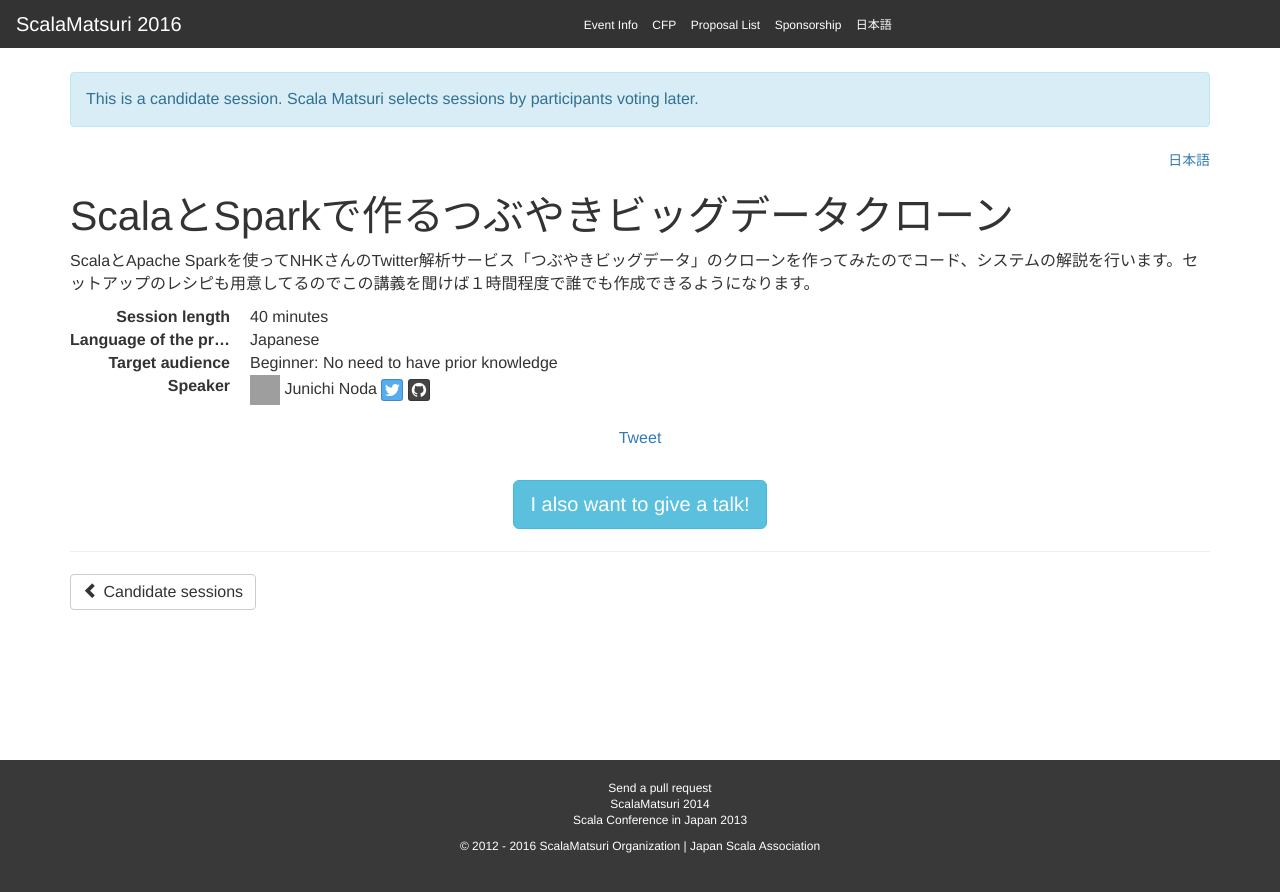
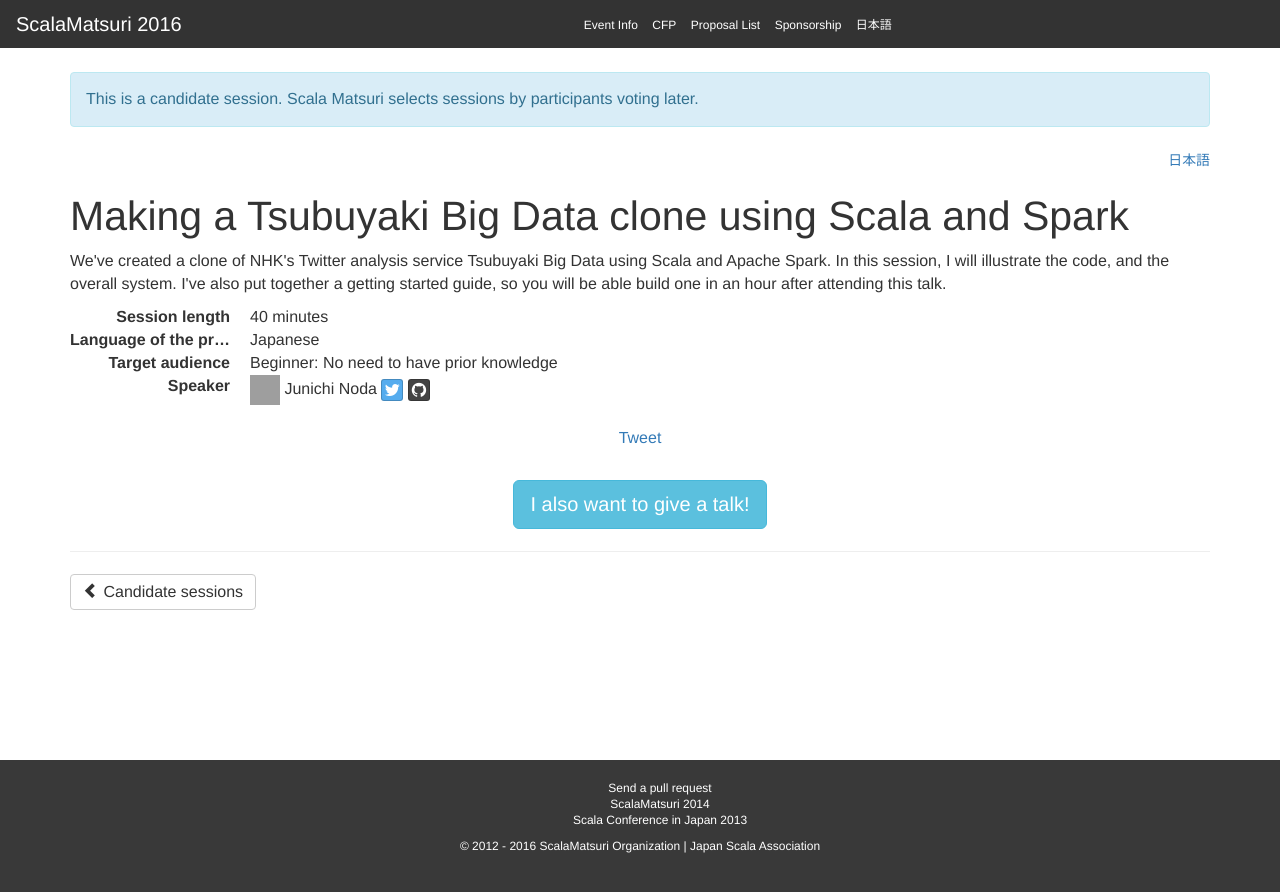
Before and after one commit to scalajp/2016.scalamatsuri.org, a Jekyll site: the page built from _candidates_en/JunichiNoda_1.html, in a window 1280 px wide. Shown: the top 892 px of the page. Built offline with Jekyll 4.4.1, drawn with Linux system fonts in a browser that asks for light colours; nearby versions of some CDN libraries; comment, search, counter and statistics services are not loaded; grey boxes are pictures that could not be loaded.

Commit message:
Translates JunichiNoda_1.html

```diff
--- a/_candidates_en/JunichiNoda_1.html
+++ b/_candidates_en/JunichiNoda_1.html
@@ -1,6 +1,6 @@
 ---
 name: Junichi Noda
-title: ScalaとSparkで作るつぶやきビッグデータクローン
+title: Making a Tsubuyaki Big Data clone using Scala and Spark
 length: 40
 audience: Beginner
 language: Japanese
@@ -8,4 +8,4 @@ twitter: n428dev
 github: AKB428
 icon: https://avatars3.githubusercontent.com/u/2659194?v=3&s=460
 ---
-<p>ScalaとApache Sparkを使ってNHKさんのTwitter解析サービス「つぶやきビッグデータ」のクローンを作ってみたのでコード、システムの解説を行います。セットアップのレシピも用意してるのでこの講義を聞けば１時間程度で誰でも作成できるようになります。</p>
+<p>We've created a clone of NHK's Twitter analysis service Tsubuyaki Big Data using Scala and Apache Spark. In this session, I will illustrate the code, and the overall system. I've also put together a getting started guide, so you will be able build one in an hour after attending this talk.</p>
```
